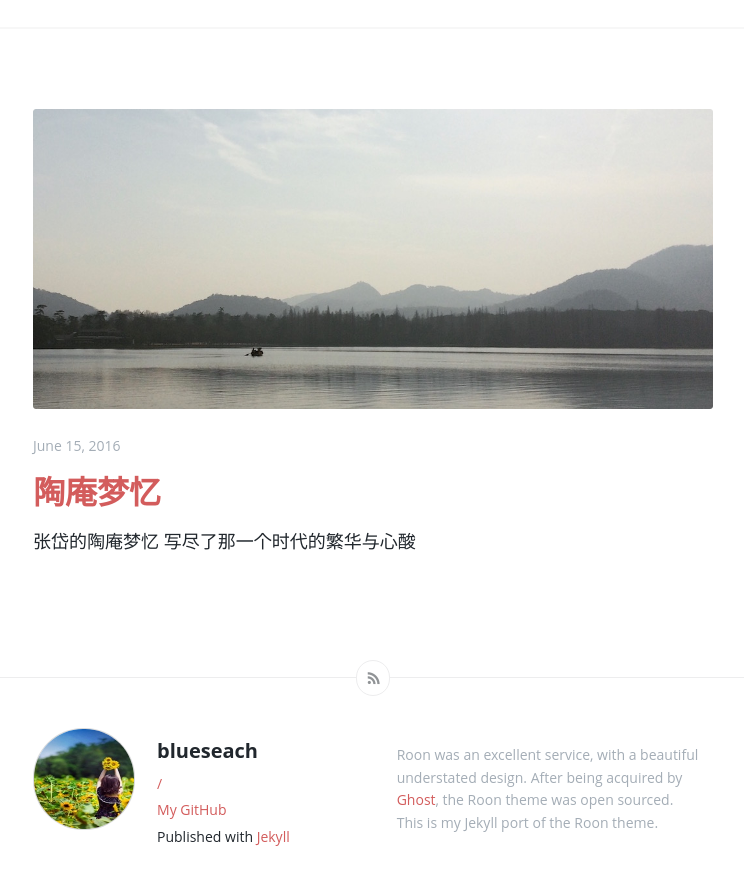
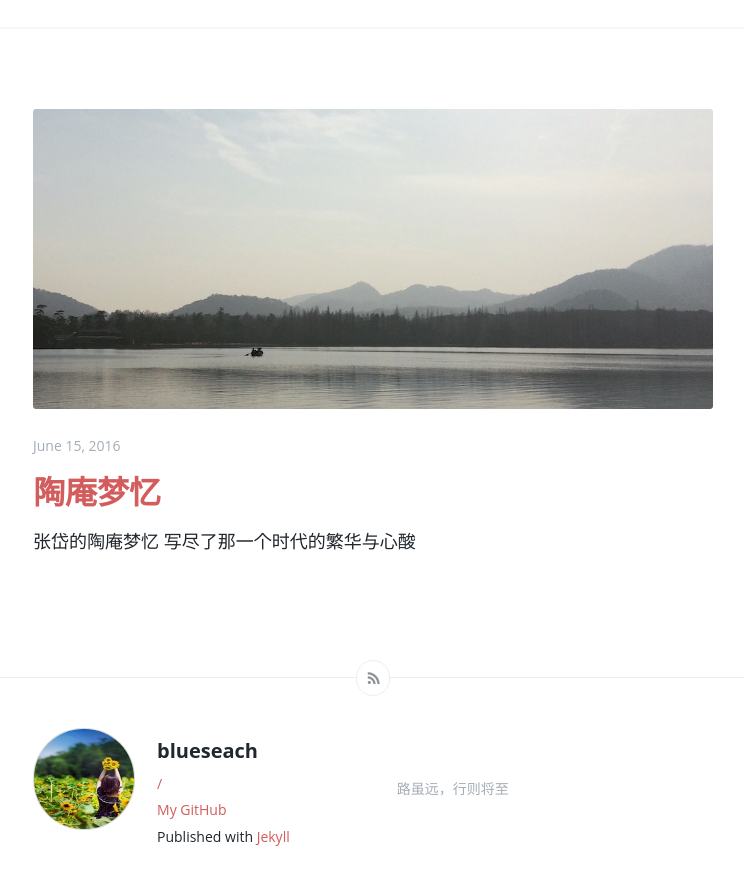
Before and after one commit to blueseach/blueseach.github.io, a Jekyll site: the page built from index.html, in a window 1280 px wide and 900 px high, scrolled down 1322 px. Shown: the top 885 px of the window, without its empty margins (267-1011 px from the left). Built offline with Jekyll 4.4.1, drawn with Linux system fonts in a browser that asks for light colours; the list of posts is cut into pages by our own code.

Commit message:
Update _config.yml

```diff
--- a/_config.yml
+++ b/_config.yml
@@ -6,9 +6,7 @@ avatar:           myavatar.jpg # 添加你的头像
 favicon:          favicon.ico # 添加用于显示于浏览器 Tab 上的博客图标
 email:            your-email@domain.com
 description: >    # 主题简介，可改为博客描述
-  Roon was an excellent service, with a beautiful understated design. After
-  being acquired by <a href='https://ghost.org'>Ghost</a>, the Roon theme was
-  open sourced.<br> This is my Jekyll port of the Roon theme.
+  路虽远，行则将至
 
 url:              "/" # 添加域名（不需要 http:// 前缀），或使用「/」作为博客根链接，
 baseurl:          "" # the subpath of your site, e.g. /blog/
```
